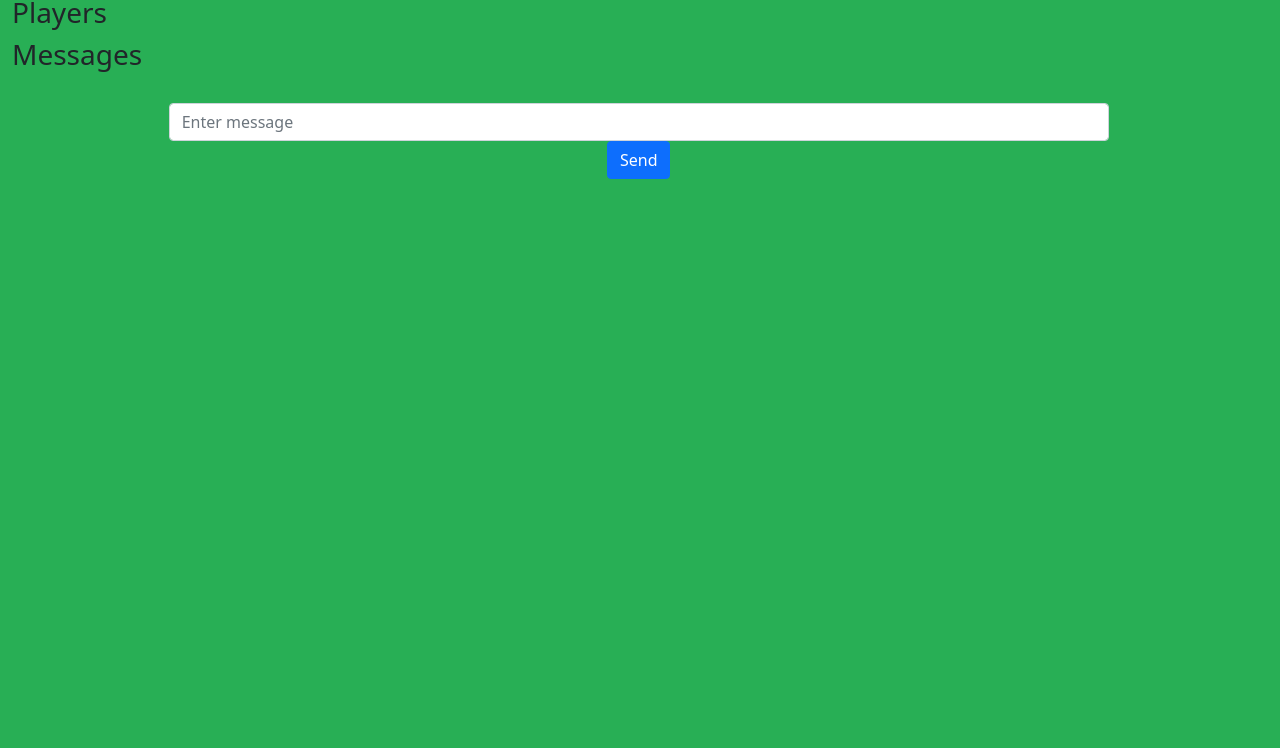
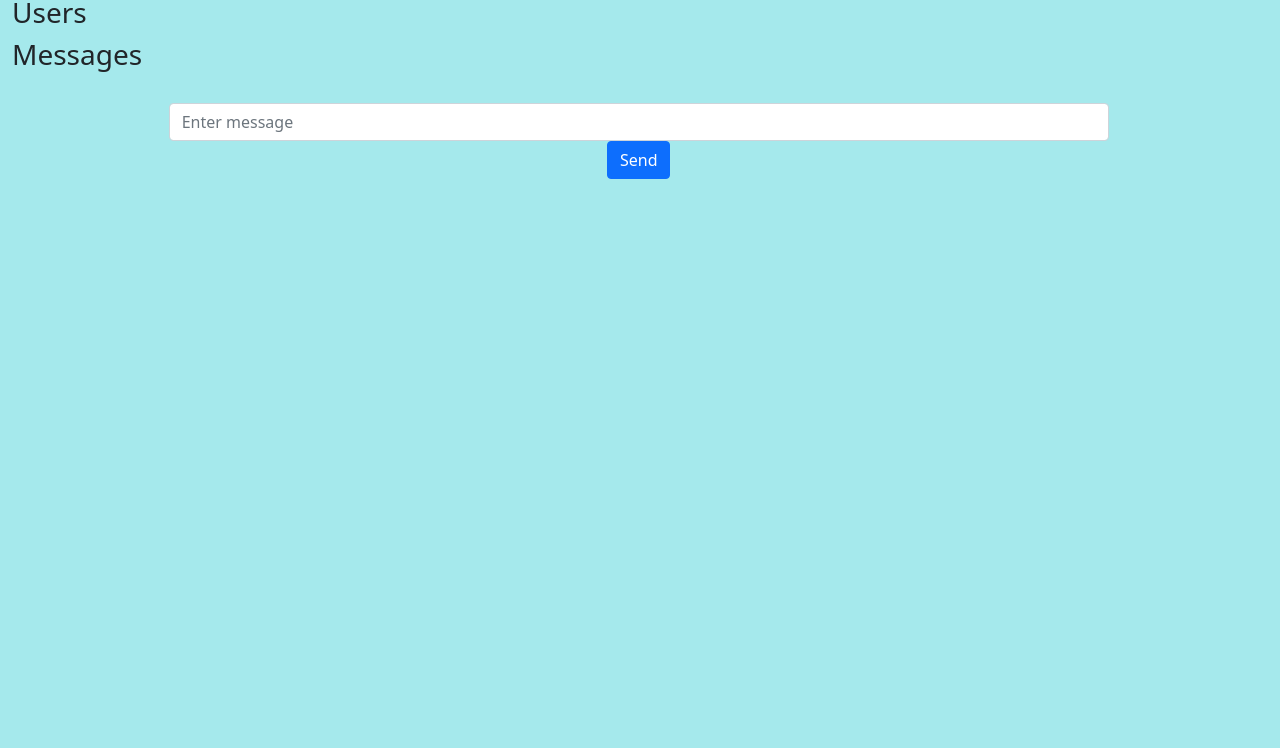
Before and after one commit to SanmukhSinha/reversi, a website: page public/lobby.html in a window 1280 px wide. Shown: the part 52-800 px from the top of the page. Drawn offline with nearby package versions, Linux system fonts and the light colour scheme.

Commit message:
Update lobby.html

```diff
--- a/public/lobby.html
+++ b/public/lobby.html
@@ -8,7 +8,7 @@
     <style>
       html, body{
         max-width: 99.9%;
-        background-color: #28af55;
+        background-color: #a5e9ec;
       }
       #head1{
           font-weight: bold;
@@ -28,7 +28,7 @@
 
         <div class='row align-items-end' style="text-align: left;" id='players'>
           <div class='col-9'>
-            <h3>Players</h3>
+            <h3>Users</h3>
           </div>
           <div class='col-3'>
           </div>
```
